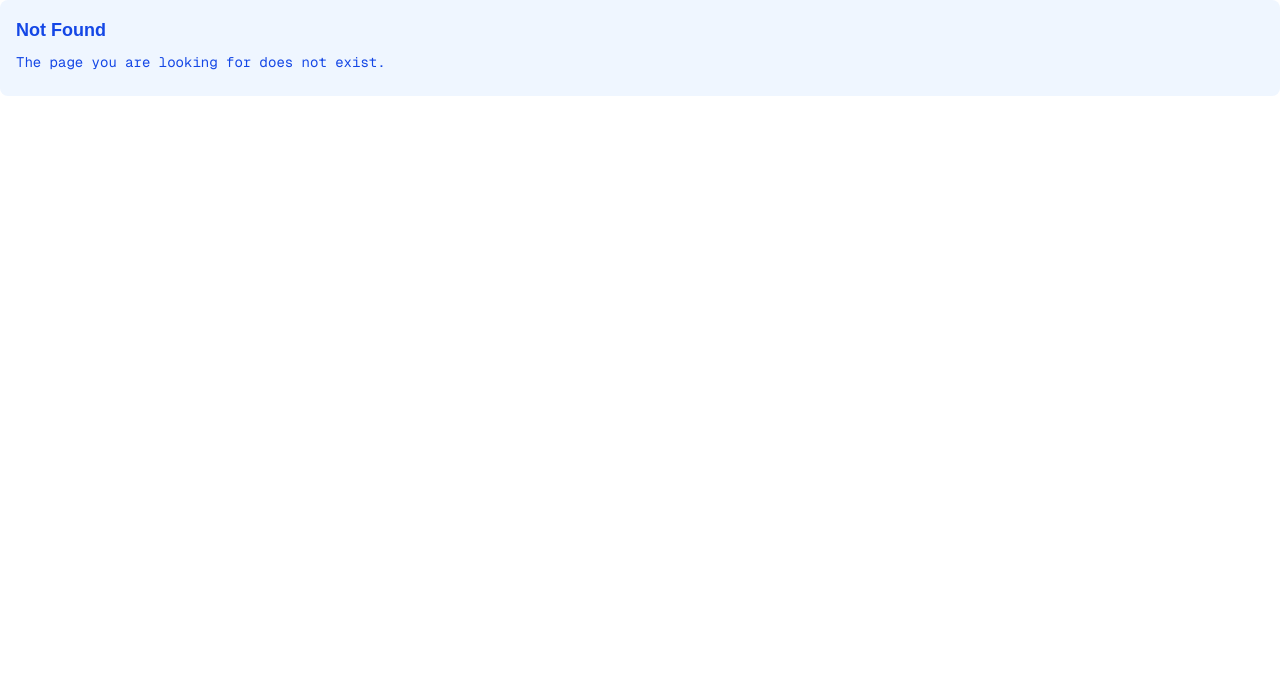
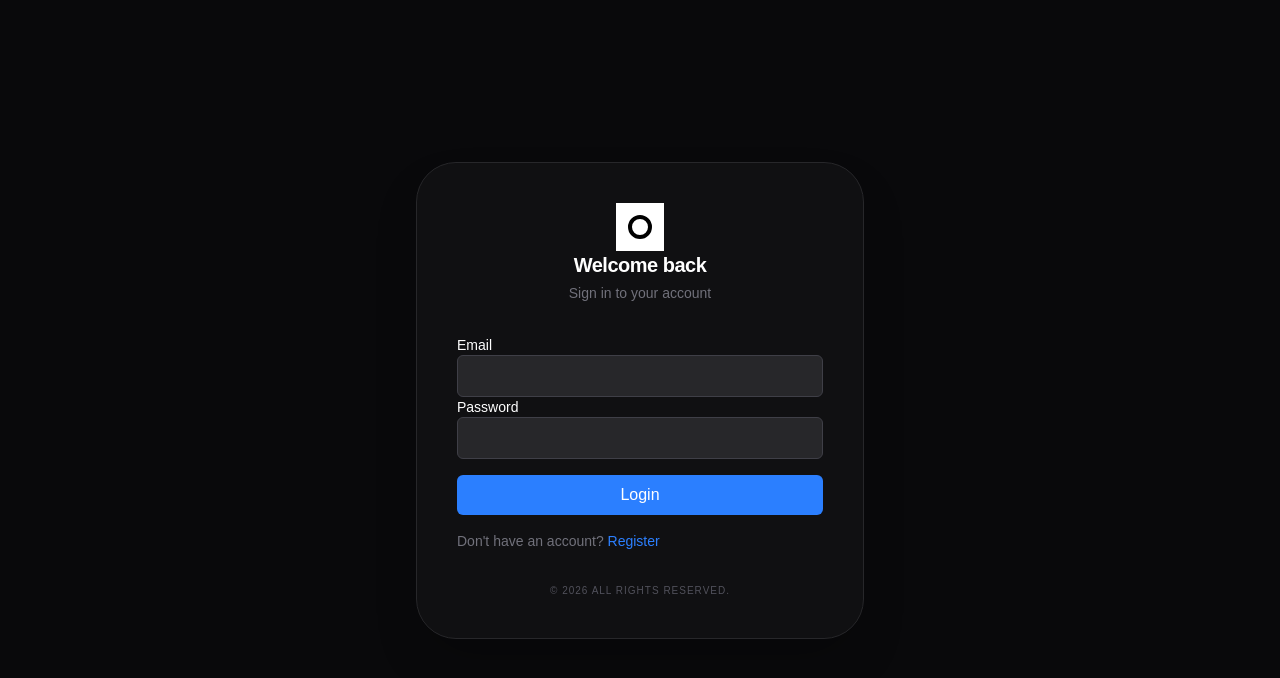
Before and after one commit to thedarkbeet/homeplot, a Next.js app: page /login in a window 1280 px wide. Before the commit this address had no page. Shown: the top 678 px of the page. Built offline with nearby package versions, Linux system fonts and the light colour scheme.

Commit message:
:sparkles: feat: route groups. add route groups (auth)

```diff
--- /dev/null
+++ b/src/app/(auth)/layout.tsx
@@ -0,0 +1,31 @@
+type AuthLayputProps = {
+  children: React.ReactNode;
+};
+
+export default function AuthLayout({ children }: AuthLayputProps) {
+  return (
+    <div className="min-h-screen flex items-center justify-center bg-zinc-950 bg-[radial-gradient(circle_at_center,var(--tw-gradient-stops))] from-zinc-900 via-zinc-950 to-black">
+      <div className="w-full max-w-md p-10 bg-zinc-900/50 border border-zinc-800 rounded-[2.5rem] shadow-2xl backdrop-blur-sm">
+        <header className="text-center mb-8">
+          <div className="w-12 h-12 bg-white rounded-2xs mx-auto bg-4 flex items-center justify-center">
+            <div className="w-6 h-6 border-4 border-black rounded-full" />
+          </div>
+          <h2 className="text-white text-xl font-bold tracking-tight">
+            Welcome back
+          </h2>
+          <p className="text-zinc-500 text-sm mt-1">
+            Sign in to your account
+          </p>
+        </header>
+        {children}
+        <footer className="mt-8 text-center text-[10px] text-zinc-600 uppercase tracking-widest">
+          &copy;
+          {" "}
+          {new Date().getFullYear()}
+          {" "}
+          All rights reserved.
+        </footer>
+      </div>
+    </div>
+  );
+}
--- /dev/null
+++ b/src/app/(auth)/login/page.tsx
@@ -0,0 +1,22 @@
+import Link from "next/link";
+
+export default function LoginPage() {
+  return (
+    <main className="space-y-6">
+      <form className="space-y-4">
+        <div>
+          <label htmlFor="email" className="block text-sm font-medium text-white">Email</label>
+          <input type="email" id="email" className="w-full px-3 py-2 bg-zinc-800 rounded-md border border-zinc-700 text-white focus:outline-none focus:ring-2 focus:ring-blue-500" />
+          <label htmlFor="password" className="block text-sm font-medium text-white">Password</label>
+          <input type="password" id="password" className="w-full px-3 py-2 bg-zinc-800 rounded-md border border-zinc-700 text-white focus:outline-none focus:ring-2 focus:ring-blue-500" />
+        </div>
+        <button type="submit" className="w-full py-2 bg-blue-500 text-white rounded-md hover:bg-blue-600 transition-colors">Login</button>
+        <p className="text-sm text-zinc-500">
+          Don't have an account?
+          {" "}
+          <Link href="/register" className="text-blue-500 hover:text-blue-600">Register</Link>
+        </p>
+      </form>
+    </main>
+  );
+}
--- /dev/null
+++ b/src/app/(auth)/register/page.tsx
@@ -0,0 +1,12 @@
+export default function RegisterPage() {
+  return (
+    <main className="space-y-6">
+      <form className="space-y-4">
+        <div>
+          <label htmlFor="email" className="block text-sm font-medium text-white">Email</label>
+          <input type="email" id="email" className="w-full px-3 py-2 bg-zinc-800 rounded-md border border-zinc-700 text-white focus:outline-none focus:ring-2 focus:ring-blue-500" />
+        </div>
+      </form>
+    </main>
+  );
+}
```
